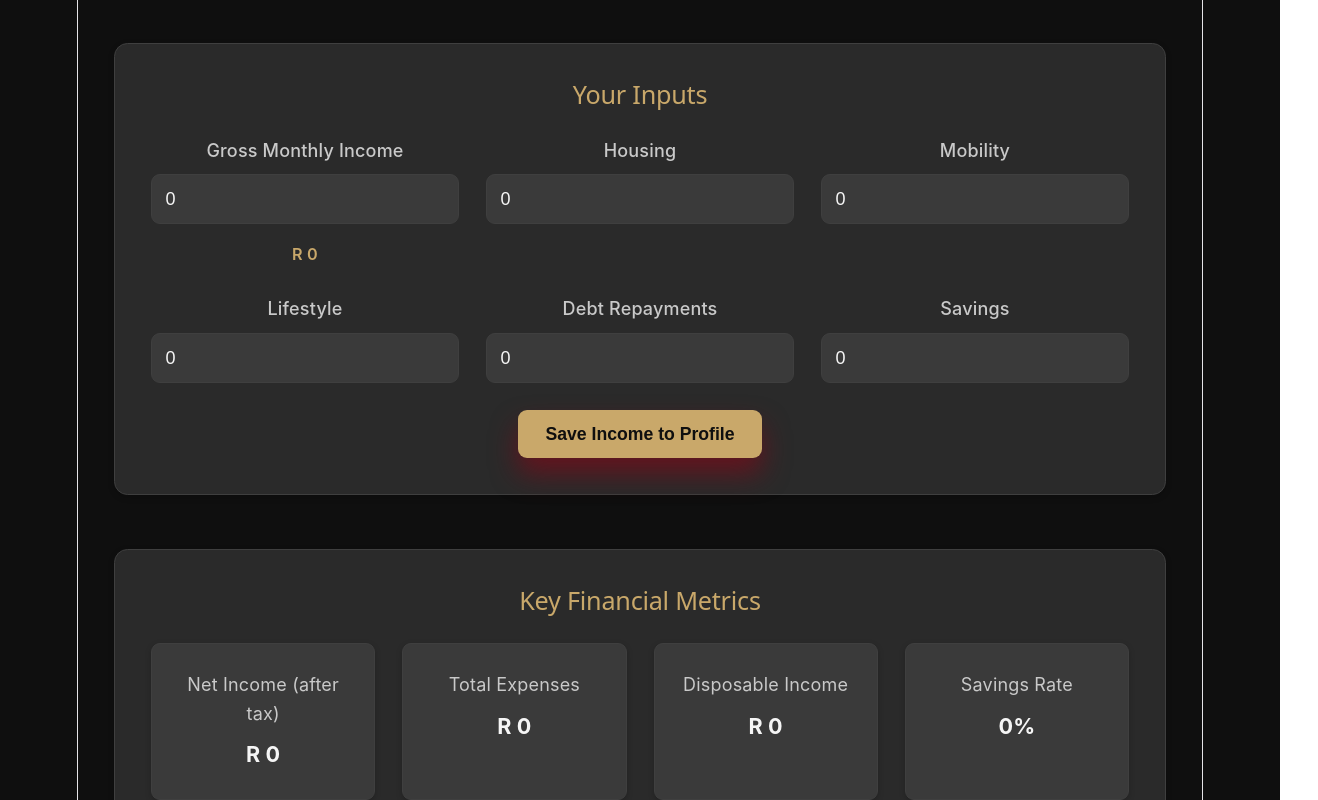
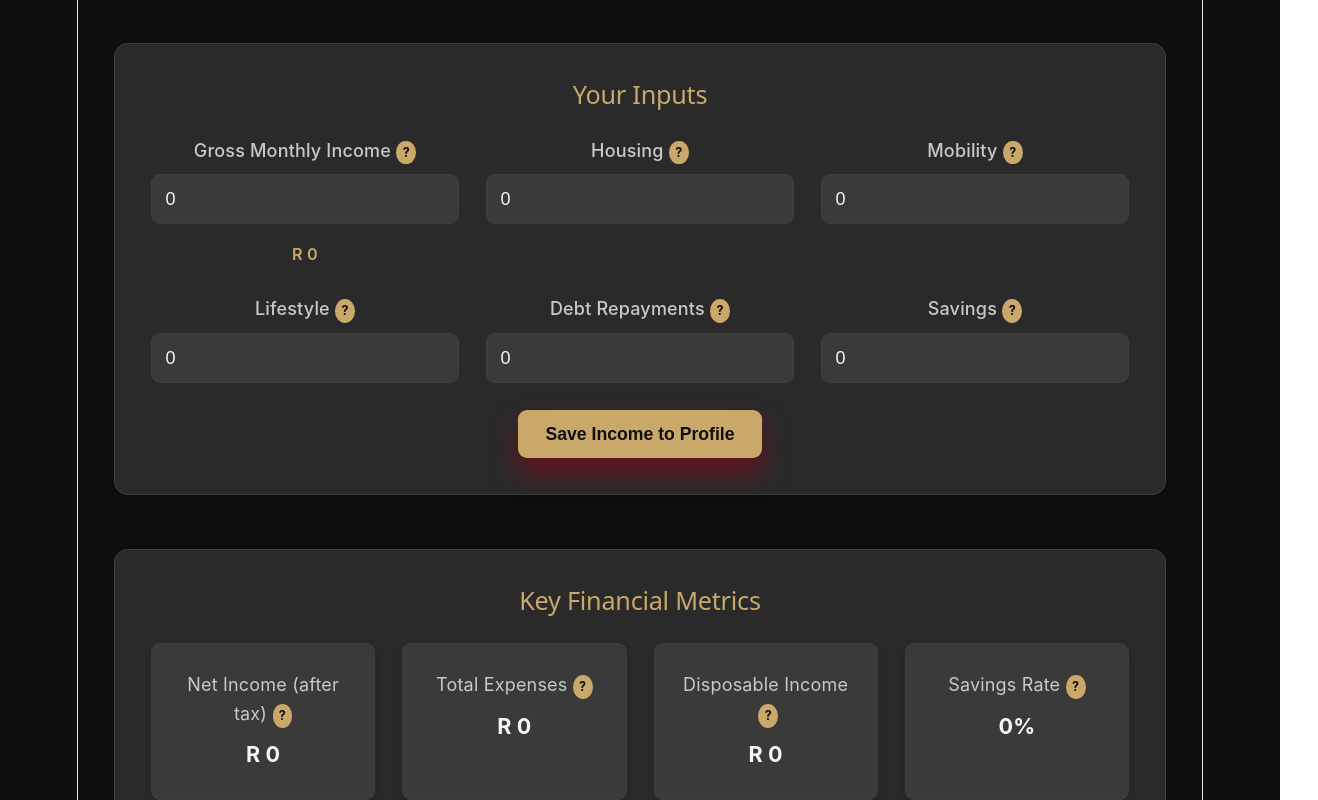
Before and after one commit to kokostahr/Star-NexGen-Wealth-Studio, a React (Vite) app: page /moneysnap in a window 1280 px wide. Shown: the part 280-1080 px from the top of the page, 1318 px wide, since content can reach past the window. Built offline with nearby package versions, Linux system fonts and the light colour scheme.

Commit message:
finallllllly fixed the input resetting to defaults issue and also added tooltips

```diff
--- a/src/pages/MoneySpanshot.jsx
+++ b/src/pages/MoneySpanshot.jsx
@@ -5,53 +5,46 @@ import "../styles/moneysnapshot.css";
 //react stuff
 import { useState, useEffect, useContext } from "react";
 import { UserContext } from "../context/UserContext";
-import { useLocation } from "react-router-dom";
 
 //anything else
+import { loadData, saveData } from "../util/storage";
+import Tooltip from "../components/Tooltip";
 
 
 function MoneySnapshot() {
     //context related for income
     const { userIncome, setUserIncome } = useContext(UserContext);
-    const { isLoggedIn } = useContext(UserContext);
 
-    const location = useLocation();
+      //first load saved snapshot BEFORE rendering T^T (please dont break)
+    const savedSnapshot = loadData("money-snapshot", {
+        grossIncome: 0,
+        housing: 0,
+        mobility: 0,
+        lifestyle: 0,
+        debt: 0,
+        savings: 0
+    });
 
-    //input states with localStorage laod
-    const [grossIncome, setGrossIncome] = useState(0);
-    const [housing, setHousing] = useState(0);
-    const [mobility, setMobility] = useState(0);
-    const [lifestyle, setLifestyle] = useState(0);
-    const [debt, setDebt] = useState(0);
-    const [savings, setSavings] = useState(0);
+    //input states INITIALIZED from saved snapshot
+    const [grossIncome, setGrossIncome] = useState(savedSnapshot.grossIncome);
+    const [housing, setHousing] = useState(savedSnapshot.housing);
+    const [mobility, setMobility] = useState(savedSnapshot.mobility);
+    const [lifestyle, setLifestyle] = useState(savedSnapshot.lifestyle);
+    const [debt, setDebt] = useState(savedSnapshot.debt);
+    const [savings, setSavings] = useState(savedSnapshot.savings);
     const [showSavedMsg, setShowSavedMsg] = useState(false);
 
-    //load the saved monisnapshot
+    //save the snapshot whenever values change
     useEffect(() => {
-        const saved = JSON.parse(localStorage.getItem("money-snapshot"));
-        if (saved) {
-            setGrossIncome(saved.grossIncome);
-            setHousing(saved.housing);
-            setMobility(saved.mobility);
-            setLifestyle(saved.lifestyle);
-            setDebt(saved.debt);
-            setSavings(saved.savings);
-        }
-    }, []);
-
-    //save the monisnap autocmatically
-    useEffect(() => {
-        const saved = JSON.parse(localStorage.getItem("money-snapshot"));
-        if (saved) {
-            setGrossIncome(saved.grossIncome);
-            setHousing(saved.housing);
-            setMobility(saved.mobility);
-            setLifestyle(saved.lifestyle);
-            setDebt(saved.debt);
-            setSavings(saved.savings);
-        }
-    }, [location.pathname]);
-
+        saveData("money-snapshot", {
+            grossIncome,
+            housing,
+            mobility,
+            lifestyle,
+            debt,
+            savings
+        });
+    }, [grossIncome, housing, mobility, lifestyle, debt, savings]);
 
     //simpletax calculation
     function calculateNetIncome(gross) {
@@ -125,7 +118,10 @@ function MoneySnapshot() {
                     <div className="inputs-grid">
                         {/*gross income */}
                         <div className="input-card">
-                            <label>Gross Monthly Income</label>
+                            <label>
+                                Gross Monthly Income
+                                <Tooltip text="Your total income before tax and deductions." />
+                            </label>
                             <input
                                 type="number"
                                 min="0"
@@ -137,7 +133,10 @@ function MoneySnapshot() {
 
                         {/* Housing */}
                         <div className="input-card">
-                            <label>Housing</label>
+                            <label>
+                                Housing
+                                <Tooltip text="Rent or bond payments, including levies if applicable." />
+                            </label>
                             <input
                                 type="number"
                                 min="0"
@@ -148,7 +147,10 @@ function MoneySnapshot() {
 
                         {/* Mobility */}
                         <div className="input-card">
-                            <label>Mobility</label>
+                            <label>
+                                Mobility
+                                <Tooltip text="Transport costs: petrol, Uber, car payments, insurance, etc." />
+                            </label>
                             <input
                                 type="number"
                                 min="0"
@@ -159,7 +161,10 @@ function MoneySnapshot() {
 
                         {/* Lifestyle */}
                         <div className="input-card">
-                            <label>Lifestyle</label>
+                            <label>
+                                Lifestyle
+                                <Tooltip text="Groceries, entertainment, clothing, subscriptions, eating out." />
+                            </label>
                             <input
                                 type="number"
                                 min="0"
@@ -170,7 +175,10 @@ function MoneySnapshot() {
 
                         {/* Debt */}
                         <div className="input-card">
-                            <label>Debt Repayments</label>
+                            <label>
+                                Debt Repayments
+                                <Tooltip text="Loans, credit cards, store accounts, student loans." />
+                            </label>
                             <input
                                 type="number"
                                 min="0"
@@ -181,7 +189,10 @@ function MoneySnapshot() {
 
                         {/* Savings */}
                         <div className="input-card">
-                            <label>Savings</label>
+                            <label>
+                                Savings
+                                <Tooltip text="Money you intentionally set aside monthly." />
+                            </label>
                             <input
                                 type="number"
                                 min="0"
@@ -216,32 +227,45 @@ function MoneySnapshot() {
 
                     <div className="metrics-grid">
                         <div className="metric-card">
-                            <p>Net Income (after tax)</p>
+                            <p>
+                                Net Income (after tax)
+                                <Tooltip text="Your income after PAYE tax is deducted." />
+                            </p>
                             <strong>R {netIncome.toLocaleString()}</strong>
                         </div>
 
                         <div className="metric-card">
-                            <p>Total Expenses</p>
+                            <p>Total Expenses
+                                <Tooltip text="Your combined monthly spending across all categories." />
+                            </p>
                             <strong>R {totalExpenses.toLocaleString()}</strong>
                         </div>
 
                         <div className="metric-card">
-                            <p>Disposable Income</p>
+                            <p>Disposable Income
+                                 <Tooltip text="Money left after expenses — can be saved or spent freely as desired." />
+                            </p>
                             <strong>R {disposableIncome.toLocaleString()}</strong>
                         </div>
 
                         <div className="metric-card">
-                            <p>Savings Rate</p>
+                            <p>Savings Rate
+                                <Tooltip text="Percentage of your net income that goes into savings." />
+                            </p>
                             <strong>{savingsRate}%</strong>
                         </div>
 
                         <div className="metric-card">
-                            <p>Debt-to-Income</p>
+                            <p>Debt-to-Income
+                                <Tooltip text="How much of your income goes toward debt repayments." />
+                            </p>
                             <strong>{debtToIncome}%</strong>
                         </div>
 
                         <div className="metric-card">
-                            <p>Lifestyle %</p>
+                            <p>Lifestyle %
+                                <Tooltip text="How much of your income is spent on non-essential lifestyle costs." />
+                            </p>
                             <strong>{lifestylePercent}%</strong>
                         </div>
                     </div>
```
